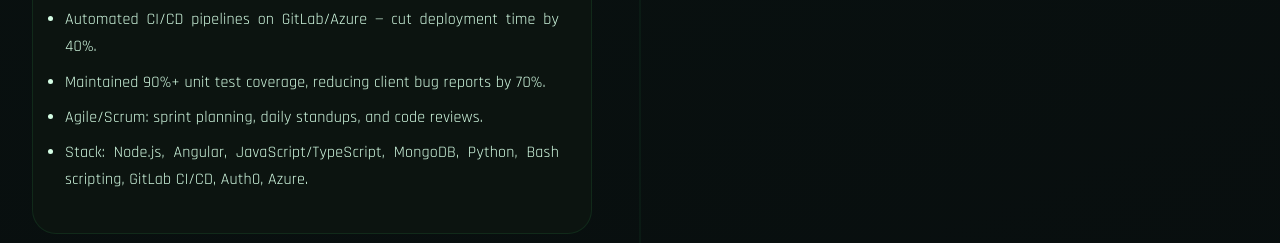
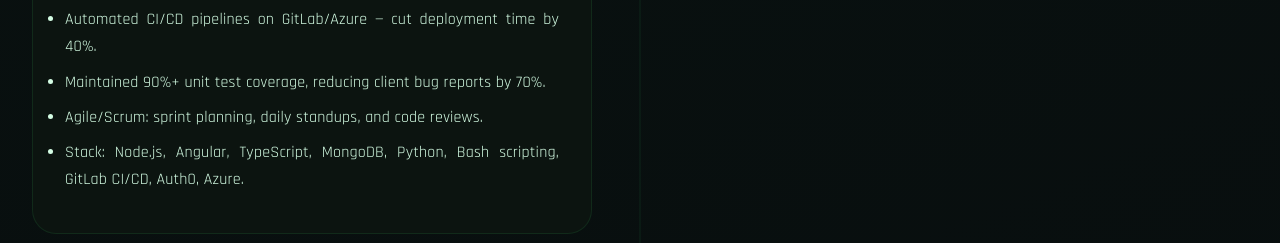
Before and after one commit to yacineak97/yacineak97.github.io, a React (Vite) app: page / in a window 1280 px wide. Shown: the part 2400-2643 px from the top of the page. Built offline with nearby package versions, Linux system fonts and the light colour scheme.

Commit message:
Update experience tech stack

```diff
--- a/src/components/experience/Experience.tsx
+++ b/src/components/experience/Experience.tsx
@@ -63,8 +63,8 @@
 								Agile/Scrum: sprint planning, daily standups, and code reviews.
 							</li>
 							<li>
-								Stack: Node.js, Angular, JavaScript/TypeScript, MongoDB, Python,
-								Bash scripting, GitLab CI/CD, Auth0, Azure.
+								Stack: Node.js, Angular, TypeScript, MongoDB, Python, Bash
+								scripting, GitLab CI/CD, Auth0, Azure.
 							</li>
 						</ul>
 					</article>
```
